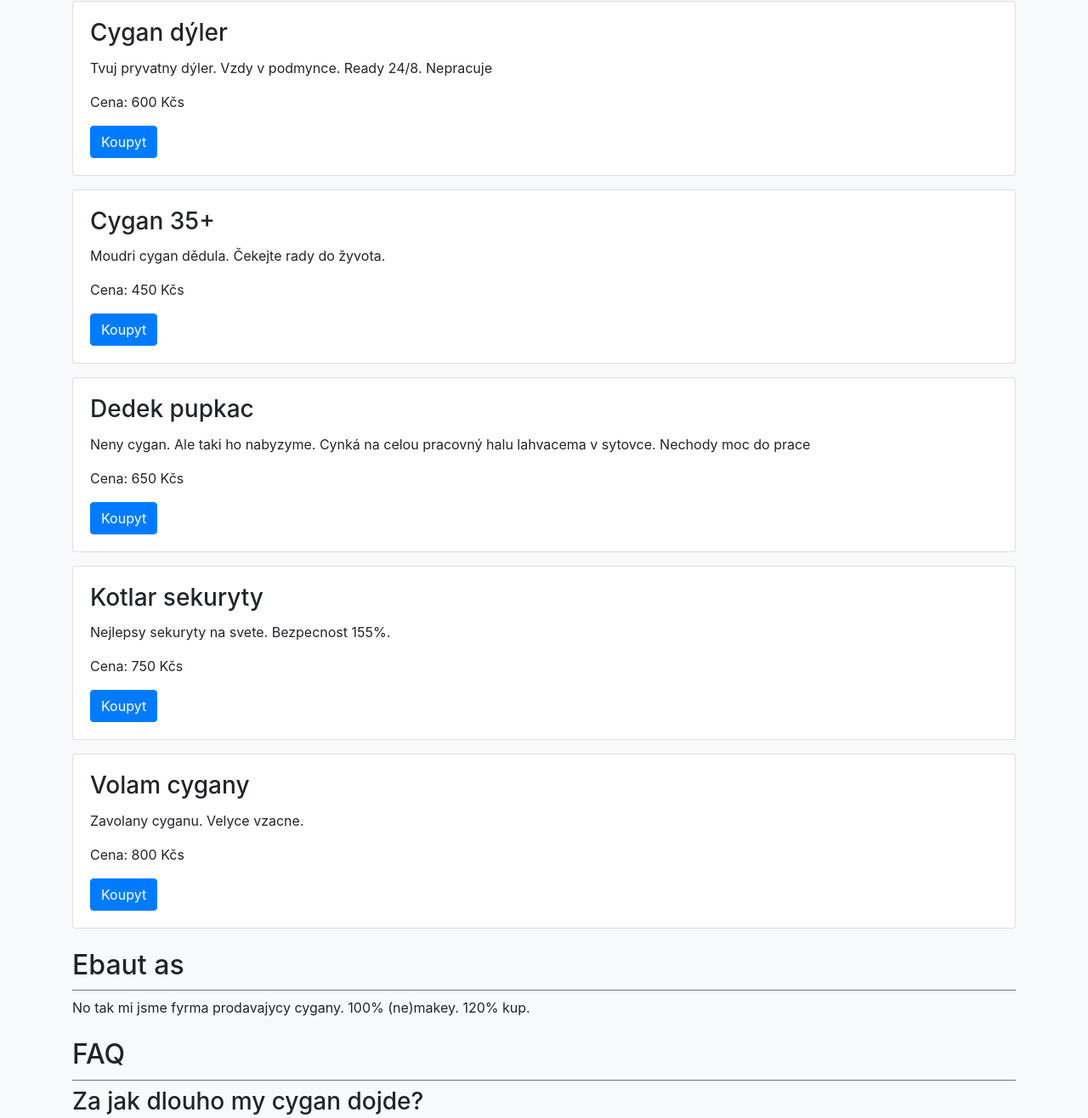
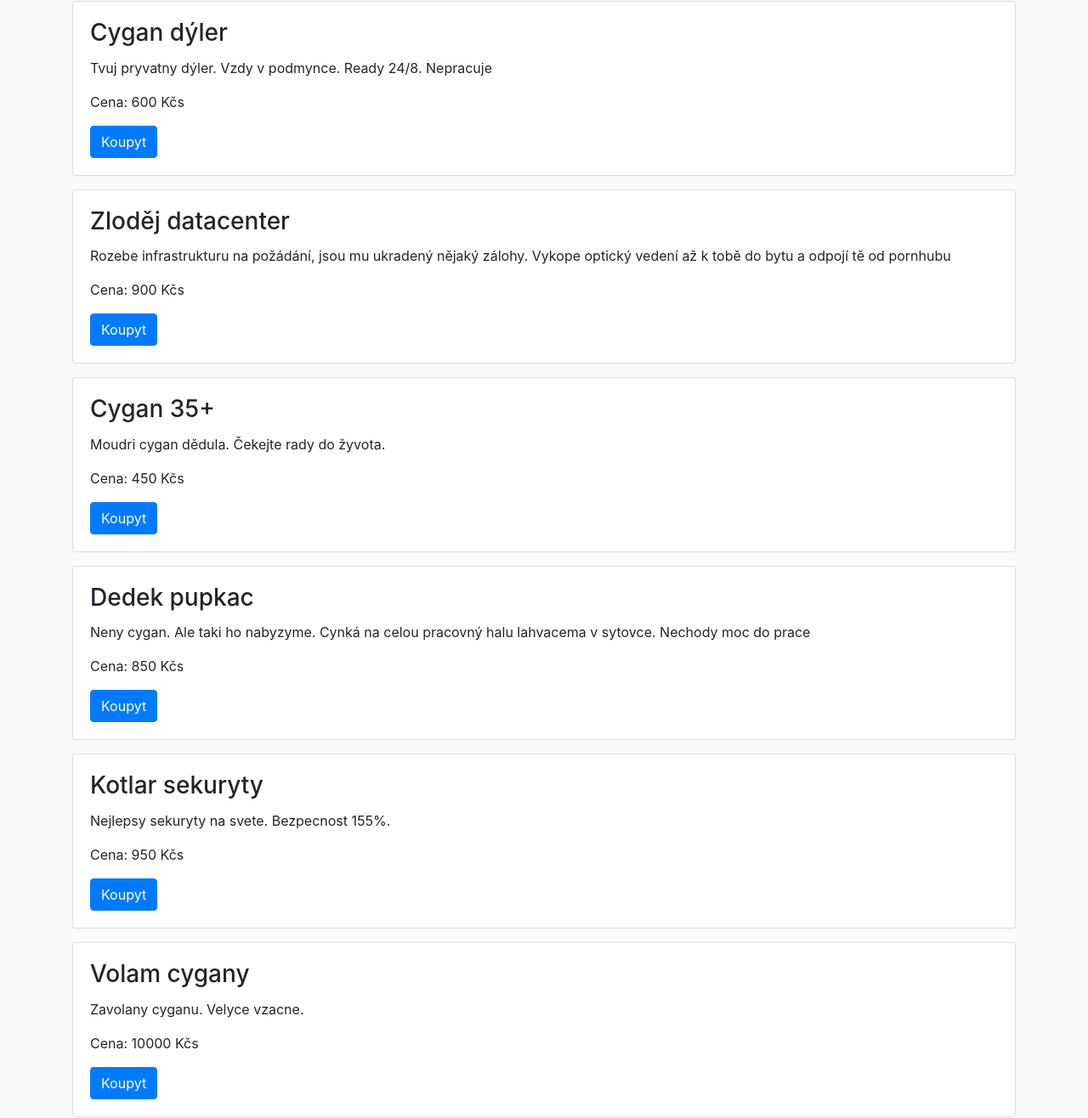
Before and after one commit to kralicekgamer/cygani_website, a plain HTML site: page index.html in a window 1280 px wide. Shown: the part 1554-2870 px from the top of the page at 85% size. Drawn offline with nearby package versions, Linux system fonts and the light colour scheme.

Commit message:
Added zlodej datacenter, edited prices

```diff
--- a/index.html
+++ b/index.html
@@ -54,7 +54,7 @@
                 <div class="card-body">
                     <h3 class="card-title">Polocigánobělošista</h3>
                     <p class="card-text">Občas cygan, občas běloch, jak kdi, ale nykdy nepracuje</p>
-                    <p>Cena: 600 Kčs</p>
+                    <p>Cena: 200 Kčs</p>
                     <a href="#" class="btn btn-primary">Koupyt</a>
                 </div>
             </div>
@@ -76,6 +76,14 @@
             </div>
             <div class="card mb-3">
                 <div class="card-body">
+                    <h3 class="card-title">Zloděj datacenter</h3>
+                    <p class="card-text">Rozebe infrastrukturu na požádání, jsou mu ukradený nějaký zálohy. Vykope optický vedení až k tobě do bytu a odpojí tě od pornhubu</p>
+                    <p>Cena: 900 Kčs</p>
+                    <a href="#" class="btn btn-primary">Koupyt</a>
+                </div>
+            </div>
+            <div class="card mb-3">
+                <div class="card-body">
                     <h3 class="card-title">Cygan 35+</h3>
                     <p class="card-text">Moudri cygan dědula. Čekejte rady do žyvota.</p>
                     <p>Cena: 450 Kčs</p>
@@ -86,7 +94,7 @@
                 <div class="card-body">
                     <h3 class="card-title">Dedek pupkac</h3>
                     <p class="card-text">Neny cygan. Ale taki ho nabyzyme. Cynká na celou pracovný halu lahvacema v sytovce. Nechody moc do prace</p>
-                    <p>Cena: 650 Kčs</p>
+                    <p>Cena: 850 Kčs</p>
                     <a href="#" class="btn btn-primary">Koupyt</a>
                 </div>
             </div>
@@ -94,7 +102,7 @@
                 <div class="card-body">
                     <h3 class="card-title">Kotlar sekuryty</h3>
                     <p class="card-text">Nejlepsy sekuryty na svete. Bezpecnost 155%.</p>
-                    <p>Cena: 750 Kčs</p>
+                    <p>Cena: 950 Kčs</p>
                     <a href="#" class="btn btn-primary">Koupyt</a>
                 </div>
             </div>
@@ -102,7 +110,7 @@
                 <div class="card-body">
                     <h3 class="card-title">Volam cygany</h3>
                     <p class="card-text">Zavolany cyganu. Velyce vzacne.</p>
-                    <p>Cena: 800 Kčs</p>
+                    <p>Cena: 10000 Kčs</p>
                     <a href="#" class="btn btn-primary">Koupyt</a>
                 </div>
             </div>
```
